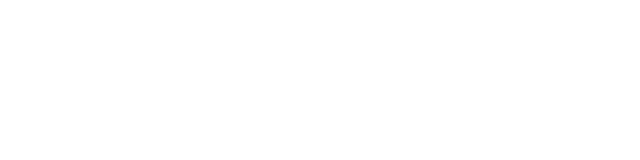
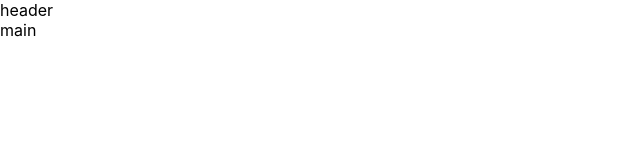
Before and after one commit to babyazalea/forest2021, a React (Create React App) app: page / in a window 1280 px wide. Shown: the top 160 px of the page, without its empty margins (0-640 px from the left). Built offline with nearby package versions, Linux system fonts and the light colour scheme.

Commit message:
building layout

```diff
--- a/src/App.js
+++ b/src/App.js
@@ -1,7 +1,13 @@
 import React from "react";
 
-function App() {
-  return <div className="App"></div>;
-}
+import Layout from "./Layout/Layout";
+
+const App = () => {
+  return (
+    <div className="App">
+      <Layout />
+    </div>
+  );
+};
 
 export default App;
--- /dev/null
+++ b/src/Layout/Header/Header.js
@@ -0,0 +1,7 @@
+import React from "react";
+
+const Header = () => {
+  return <header>header</header>;
+};
+
+export default Header;
--- /dev/null
+++ b/src/Layout/Layout.js
@@ -0,0 +1,14 @@
+import React from "react";
+
+import Header from "./Header/Header";
+
+const Layout = () => {
+  return (
+    <React.Fragment>
+      <Header />
+      <main>main</main>
+    </React.Fragment>
+  );
+};
+
+export default Layout;
```
Also changed, not shown: src/Layout/Header/Header.css (added), src/Layout/Layout.css (added).
